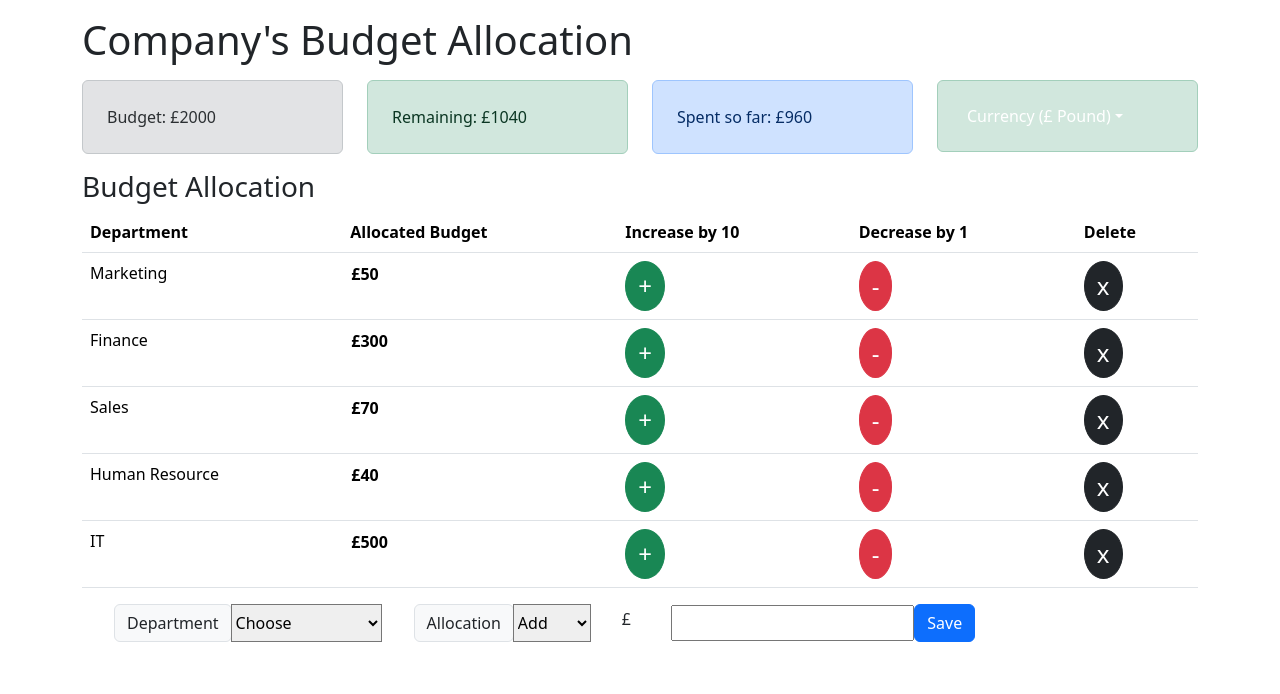
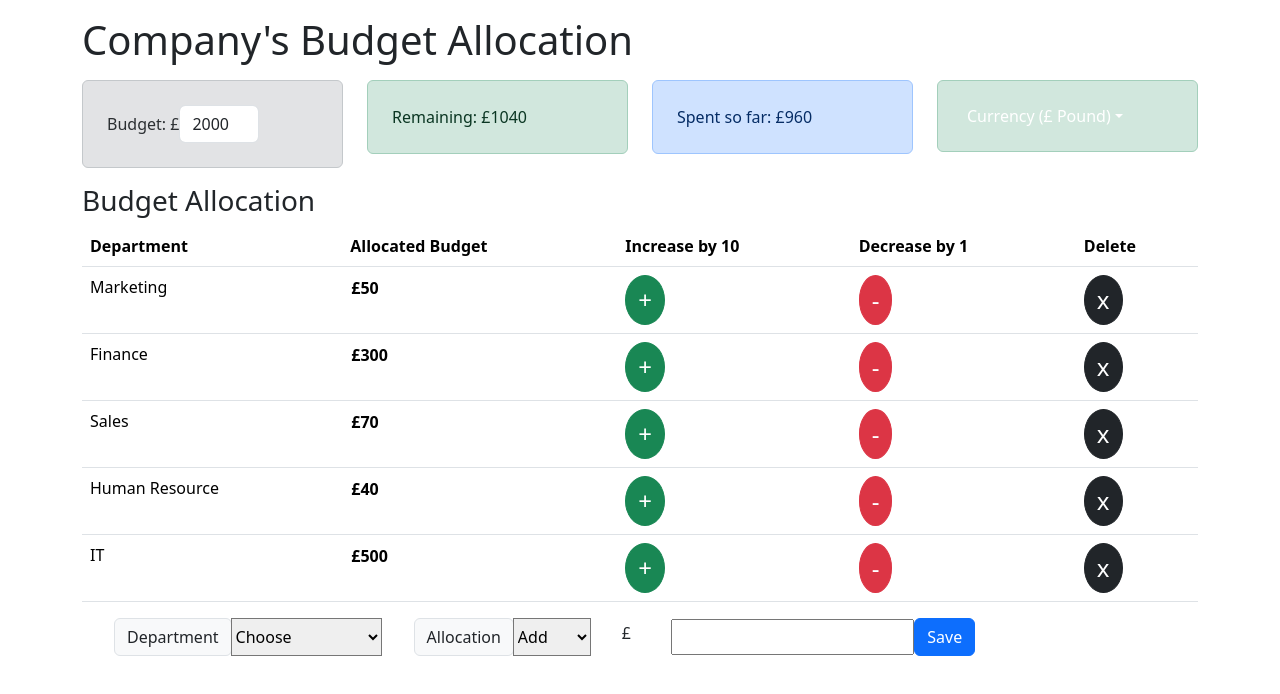
Before and after one commit to Alain2020/budget-tracker-, a React (Create React App) app in the folder budget-tracker/: page / in a window 1280 px wide. Shown: the top 694 px of the page. Built offline with nearby package versions, Linux system fonts and the light colour scheme.

Commit message:
Improve Budget component appearance - Reduced the size of the budget input box - Aligned the budget input box with Budget: £ on the same line - Enhanced the visual appeal of the Budget component

```diff
--- a/budget-tracker/src/components/Budget.js
+++ b/budget-tracker/src/components/Budget.js
@@ -1,26 +1,30 @@
 import React, { useState, useContext } from 'react';
-import ViewBudget from './ViewBudget';
 import { AppContext } from '../context/AppContext';
 
 const Budget = () => {
   const { budget, dispatch } = useContext(AppContext);
-  const [isEditing, setIsEditing] = useState(false);
+  const [newBudget, setNewBudget] = useState(budget);
 
-  const handleEditClick = () => {
-    setIsEditing(true);
-  };
-
-  const handleSaveClick = (value) => {
+  const handleBudgetChange = (e) => {
+    setNewBudget(e.target.value);
     dispatch({
       type: 'SET_BUDGET',
-      payload: value,
+      payload: e.target.value,
     });
-    setIsEditing(false);
   };
 
   return (
     <div className="alert alert-secondary p-4">
-      <span>Budget: £{budget}</span>
+      <div className="d-flex align-items-center">
+        <span className="mr-2">Budget: £</span>
+        <input
+          type="number"
+          value={newBudget}
+          onChange={handleBudgetChange}
+          className="form-control"
+          style={{ maxWidth: '80px' }} // Adjust the maximum width as needed
+        />
+      </div>
     </div>
   );
 };
```
